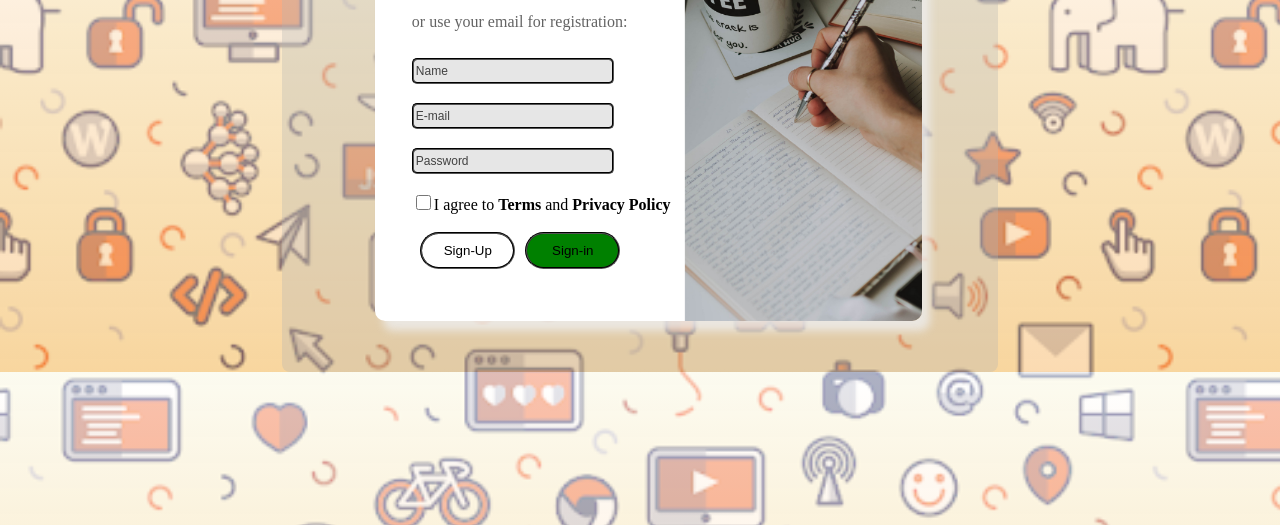
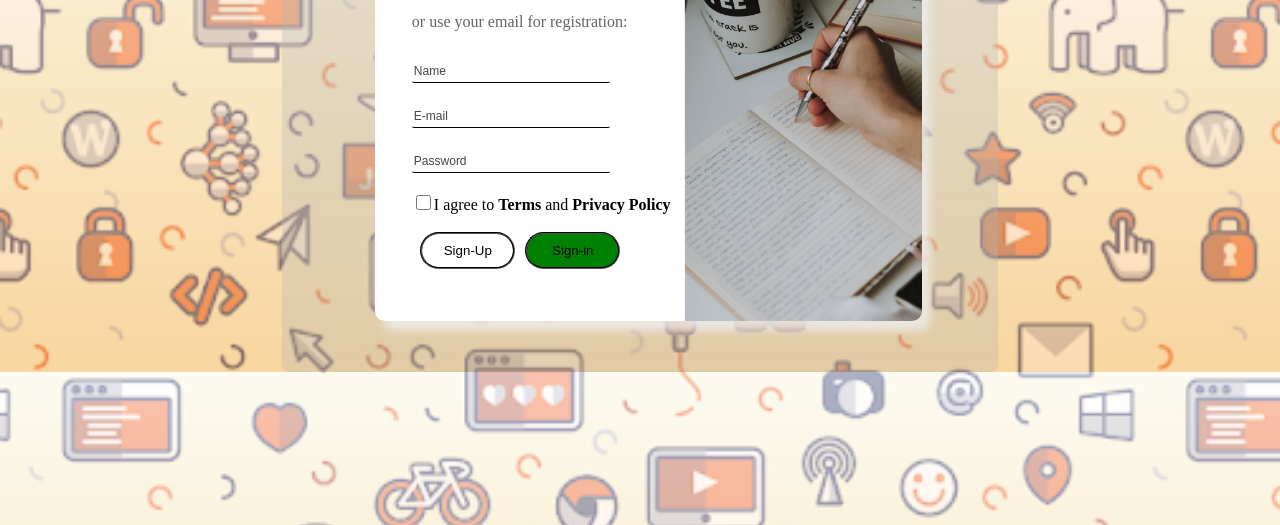
Before and after one commit to kaps2002/JobSearch, a plain HTML site: page login.html in a window 1280 px wide. Shown: the part 275-800 px from the top of the page. Drawn offline with Linux system fonts and the light colour scheme.

Commit message:
Update login.css

```diff
--- a/login.css
+++ b/login.css
@@ -108,14 +108,18 @@ body{
     padding-left: 0px;
 }
 #name,#email,#password{
-    border:black 2px groove;
-    border-radius:5px ;
+    border:none;
+    border-bottom: 1px groove black;
+    border-radius: 2px ;
     width: 38%;
     height: 20px;
-    background-color: rgba(221, 220, 220, 0.712);
+    background-color: transparent;
 }
 #name:hover,#email:hover,#password:hover{
-    background-color: rgba(255, 255, 255, 0.856);
+    border:none;
+    border-bottom: 1px groove black;
+    border-radius: 2px ;
+    background-color: transparent;
 }
 .button{
     padding-left: 4%;
```
